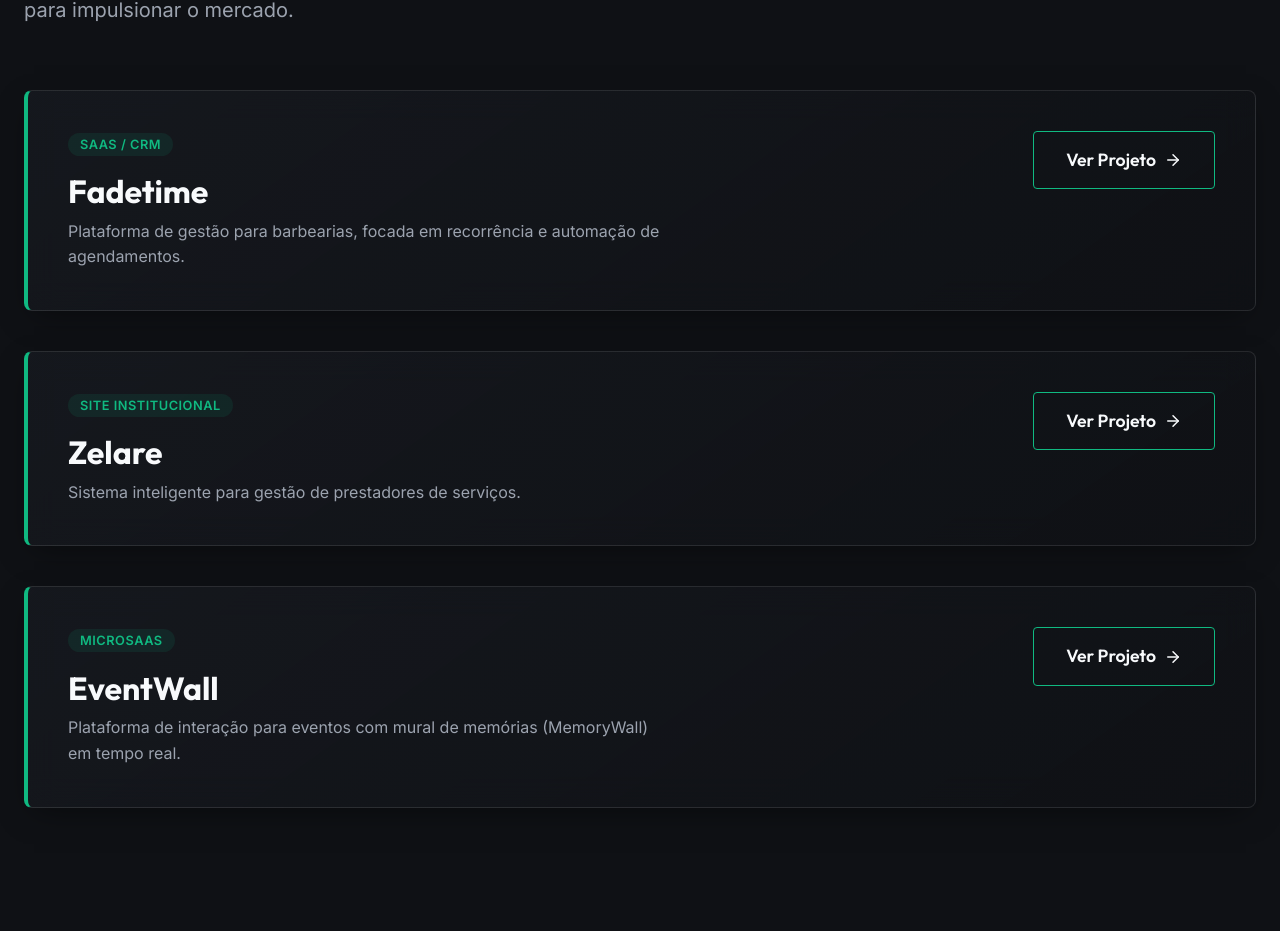
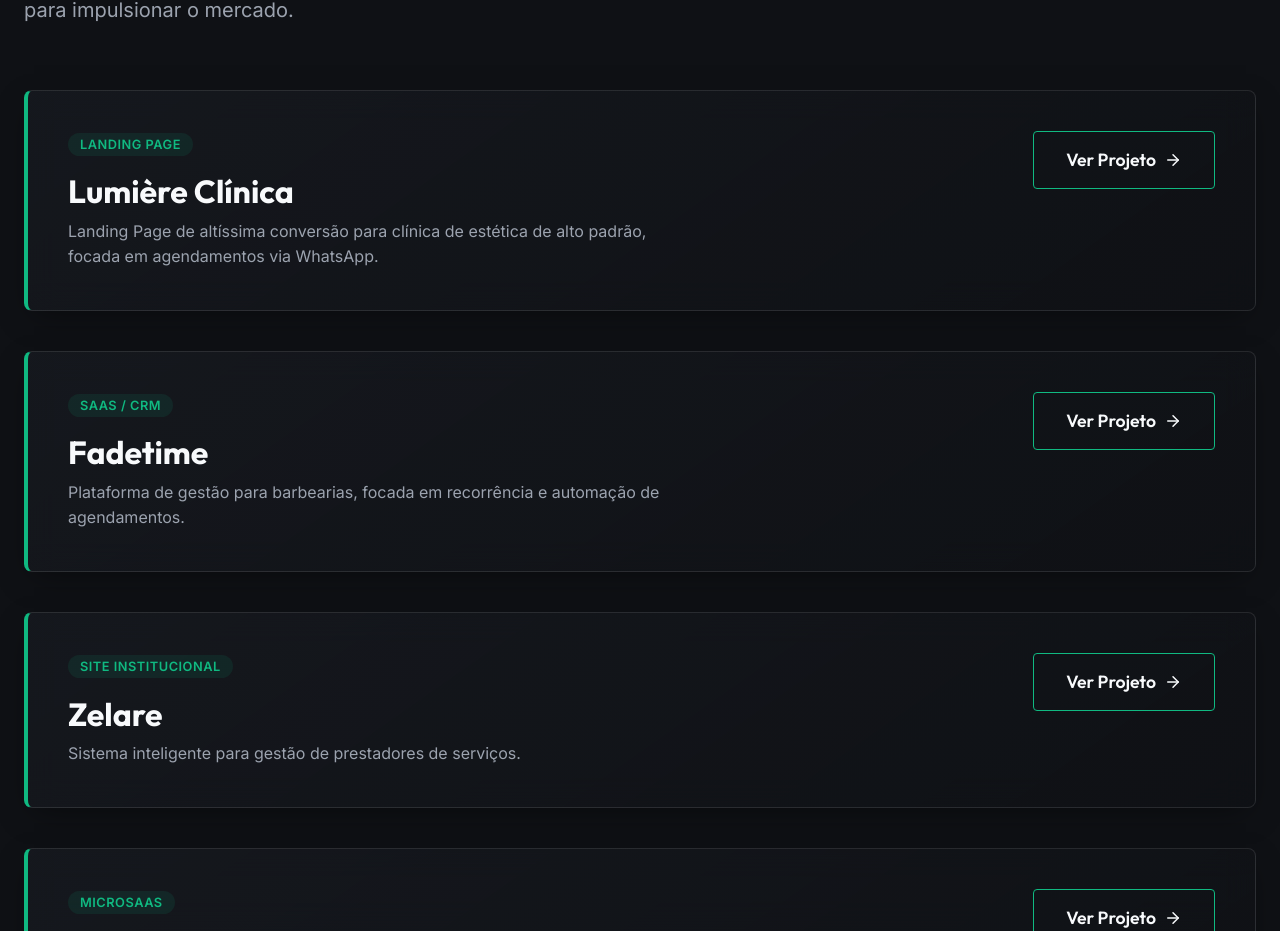
Before and after one commit to Luciano-Ventura/NexaSync, a React (Vite) app: page / in a window 1280 px wide. Shown: the part 2892-3823 px from the top of the page. Built offline with nearby package versions, Linux system fonts and the light colour scheme.

Commit message:
feat: adicionar projeto vitrine Lumiere no portfolio

```diff
--- a/src/components/Portfolio.jsx
+++ b/src/components/Portfolio.jsx
@@ -2,6 +2,12 @@ import React from 'react';
 
 const Portfolio = () => {
   const projects = [
+    {
+      title: "Lumière Clínica",
+      desc: "Landing Page de altíssima conversão para clínica de estética de alto padrão, focada em agendamentos via WhatsApp.",
+      link: "#",
+      tag: "Landing Page"
+    },
     {
       title: "Fadetime",
       desc: "Plataforma de gestão para barbearias, focada em recorrência e automação de agendamentos.",
```
